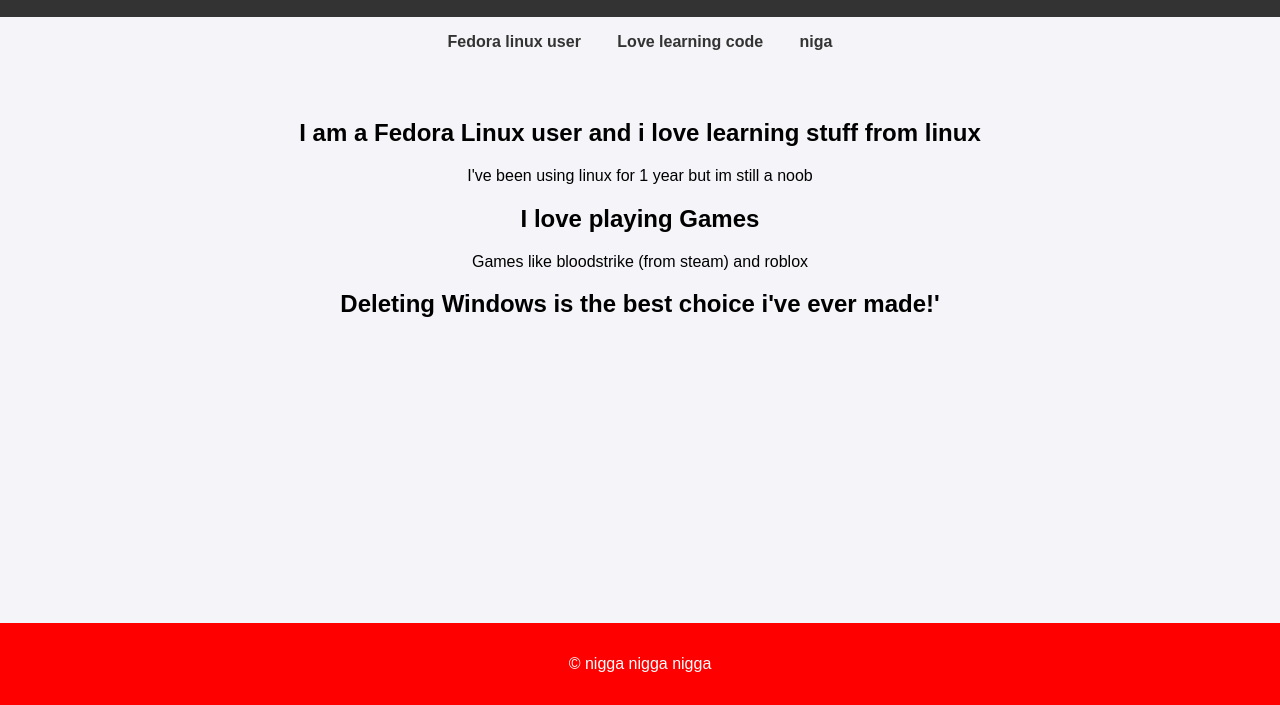
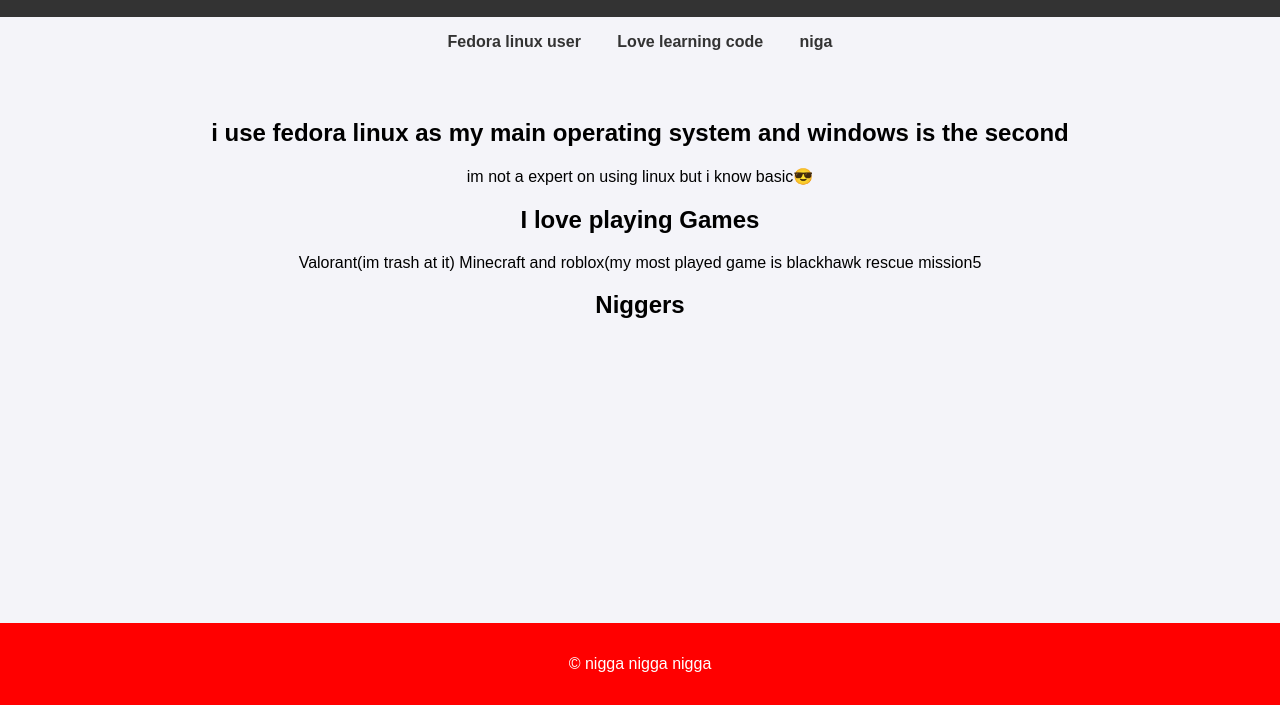
Before and after one commit to ijustgottheworldsmostsmalliphone/my-index, a plain HTML site: page index.html in a window 1280 px wide. Shown: the part 95-800 px from the top of the page. Drawn offline with Linux system fonts and the light colour scheme.

Commit message:
Update index.html

```diff
--- a/index.html
+++ b/index.html
@@ -56,15 +56,15 @@
     </nav>
     <main>
         <section id="section1">
-            <h2>I am a Fedora Linux user and i love learning stuff from linux</h2>
-            <p>I've been using linux for 1 year but im still a noob</p>
+            <h2>i use fedora linux as my main operating system and windows is the second</h2>
+            <p>im not a expert on using linux but i know basic😎 </p>
         </section>
         <section id="section2">
             <h2>I love playing Games</h2>
-            <p>Games like bloodstrike (from steam) and roblox</p>
+            <p>Valorant(im trash at it) Minecraft and roblox(my most played game is blackhawk rescue mission5</p>
         </section>
         <section id="section3">
-            <h2>Deleting Windows is the best choice i've ever made!'</h2>
+            <h2>Niggers</h2>
         </section>
     </main>
     <footer>
```
